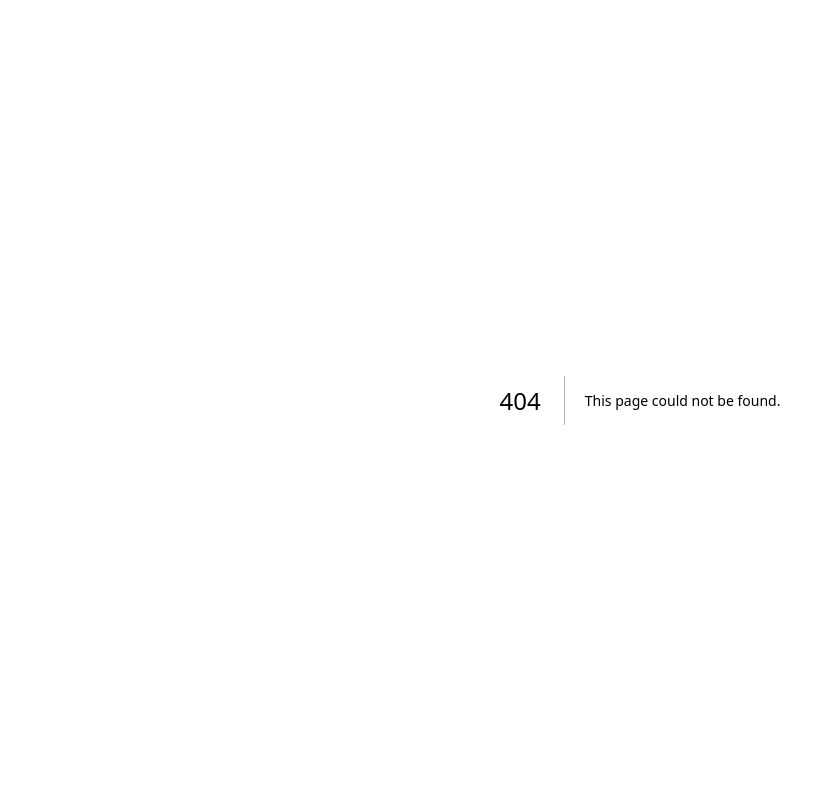
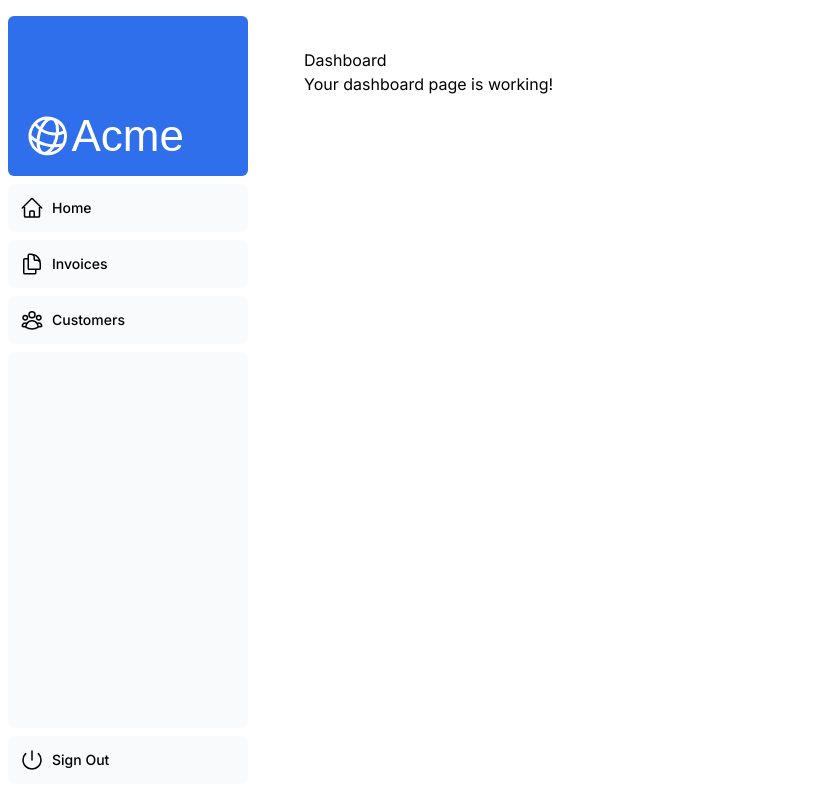
Before and after one commit to busisiwedladla283-alt/React-Foundations, a Next.js app: page /dashboard in a window 1280 px wide. Before the commit this address had no page. Shown: the whole page, without its empty margins (0-835 px from the left). Built offline with nearby package versions, Linux system fonts and the light colour scheme; a web font is replaced by a local one.

Commit message:
Update Next.js dashboard pages and completed stage 4

```diff
--- /dev/null
+++ b/app/dashboard/customers/page.tsx
@@ -0,0 +1,3 @@
+export default function Page() {
+  return <p>Customers Page</p>;
+}
--- /dev/null
+++ b/app/dashboard/invoices/page.tsx
@@ -0,0 +1,3 @@
+export default function Page() {
+  return <p>Invoices Page</p>;
+}
--- /dev/null
+++ b/app/dashboard/layout.tsx
@@ -0,0 +1,12 @@
+import SideNav from '@/app/ui/dashboard/sidenav';
+
+export default function Layout({ children }: { children: React.ReactNode }) {
+  return (
+    <div className="flex h-screen flex-col md:flex-row md:overflow-hidden">
+      <div className="w-full flex-none md:w-64">
+        <SideNav />
+      </div>
+      <div className="grow p-6 md:overflow-y-auto md:p-12">{children}</div>
+    </div>
+  );
+}
--- /dev/null
+++ b/app/dashboard/page.tsx
@@ -0,0 +1,8 @@
+export default function Page() {
+  return (
+    <main>
+      <h1>Dashboard</h1>
+      <p>Your dashboard page is working!</p>
+    </main>
+  );
+}
--- a/app/page.tsx
+++ b/app/page.tsx
@@ -11,8 +11,8 @@
     <main className="flex min-h-screen flex-col p-6">
       <div className={styles.shape} />
 <div className="flex h-20 shrink-0 items-end rounded-lg bg-blue-500 p-4 md:h-52">
-        /* <AcmeLogo />
-      </div>
+  {/* <AcmeLogo /> */}
+</div>
       <div className="mt-4 flex grow flex-col gap-4 md:flex-row">
         <div className="flex flex-col justify-center gap-6 rounded-lg bg-gray-50 px-6 py-10 md:w-2/5 md:px-20">
         <div
```
